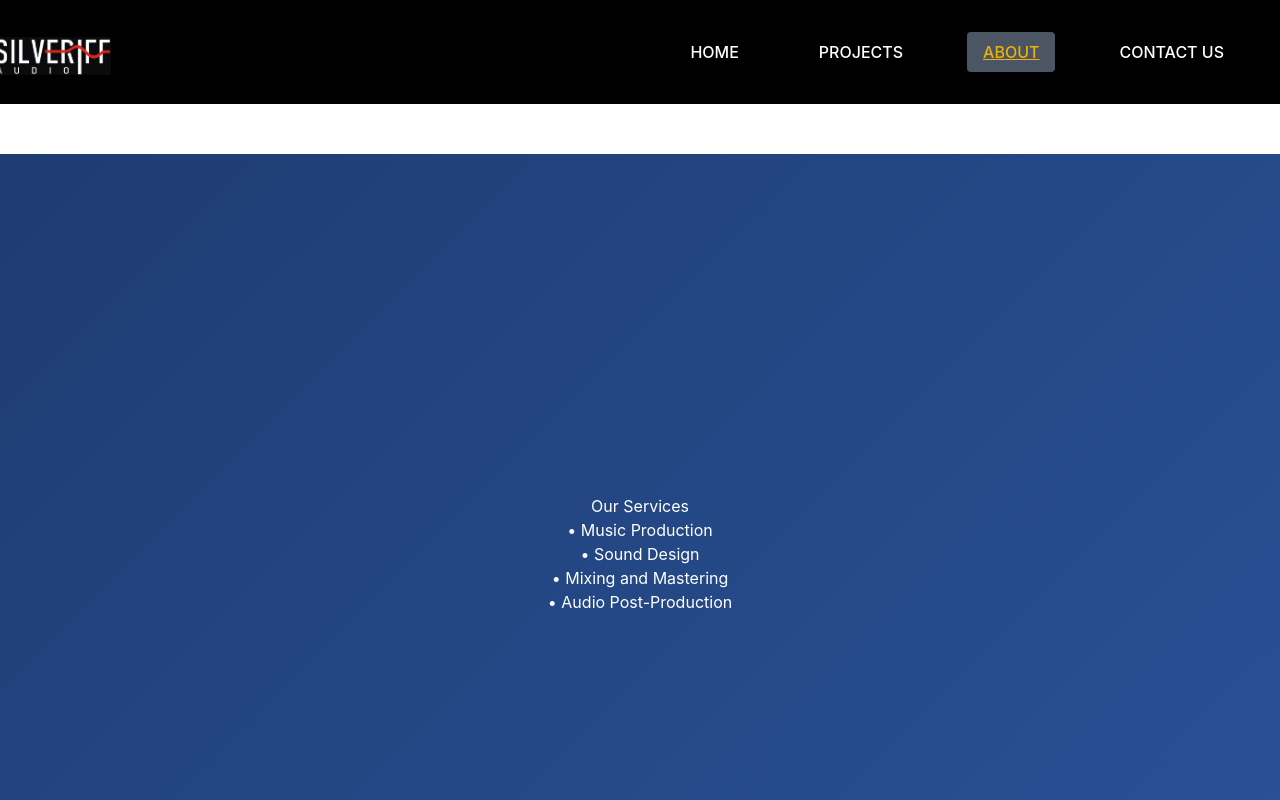
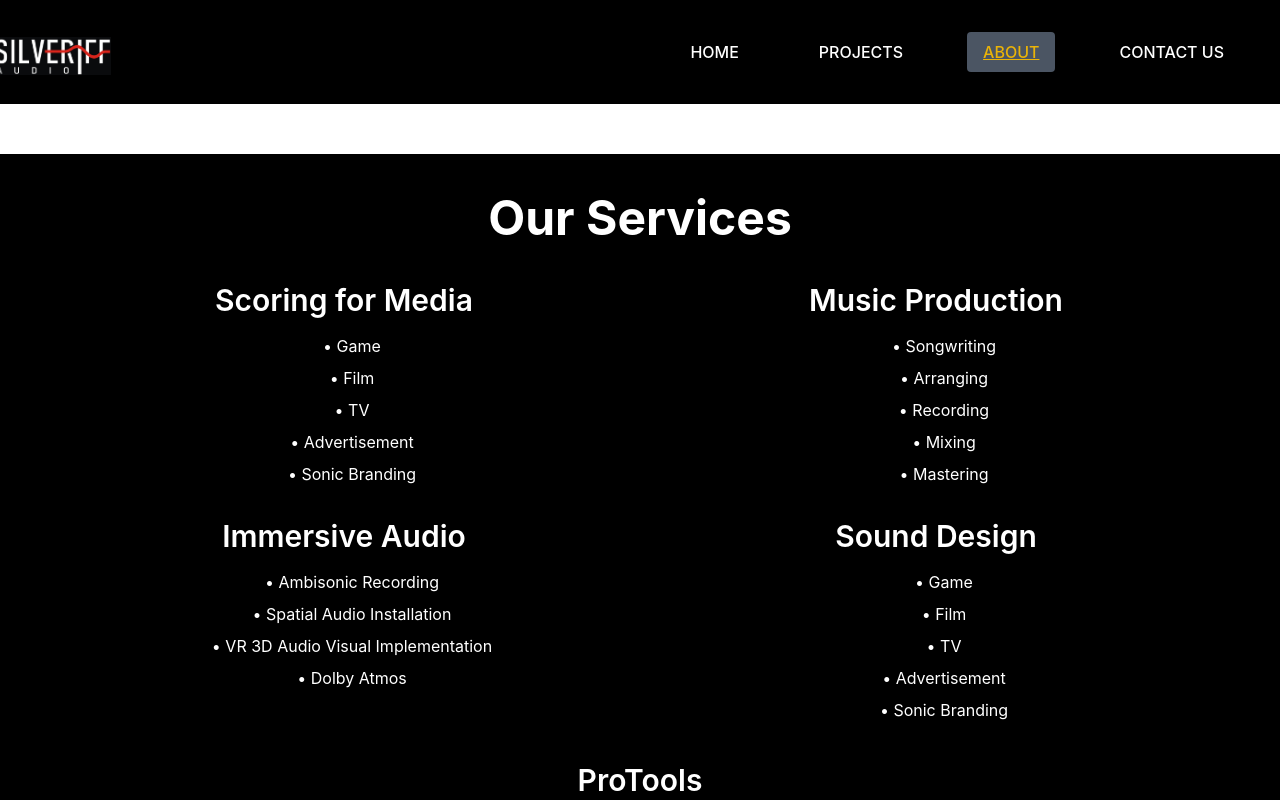
Before and after one commit to silveriff-audio/silveriff, a React (Vite) app in the folder ui/: page /service in a window 1280 px wide. Built offline with nearby package versions, Linux system fonts and the light colour scheme.

Commit message:
refactor: Update Service component with new sections and styling

```diff
--- a/ui/src/components/Service.tsx
+++ b/ui/src/components/Service.tsx
@@ -2,23 +2,68 @@ import React from 'react';
 
 const Service: React.FC = () => {
   return (
-    <div style={{
-      height: '100vh',
-      width: '100vw',
-      display: 'flex',
-      flexDirection: 'column',
-      justifyContent: 'center',
-      alignItems: 'center',
-      background: 'linear-gradient(135deg, #1e3c72 0%, #2a5298 100%)',
-      color: '#fff',
-    }}>
-      <h2>Our Services</h2>
-      <ul style={{ listStyleType: 'none', padding: 0 }}>
-        <li>• Music Production</li>
-        <li>• Sound Design</li>
-        <li>• Mixing and Mastering</li>
-        <li>• Audio Post-Production</li>
-      </ul>
+    <div className="min-h-screen w-full bg-black text-white flex flex-col items-center p-10">
+
+      {/* Header */}
+      <h1 className="text-5xl font-bold mb-10">Our Services</h1>
+
+      <div className="grid md:grid-cols-2 gap-8 w-full max-w-6xl">
+
+        {/* Scoring for Media Section */}
+        <div>
+          <h2 className="text-3xl font-semibold mb-4">Scoring for Media</h2>
+          <ul className="space-y-2 ml-4">
+            <li>• Game</li>
+            <li>• Film</li>
+            <li>• TV</li>
+            <li>• Advertisement</li>
+            <li>• Sonic Branding</li>
+          </ul>
+        </div>
+
+        {/* Music Production Section */}
+        <div>
+          <h2 className="text-3xl font-semibold mb-4">Music Production</h2>
+          <ul className="space-y-2 ml-4">
+            <li>• Songwriting</li>
+            <li>• Arranging</li>
+            <li>• Recording</li>
+            <li>• Mixing</li>
+            <li>• Mastering</li>
+          </ul>
+        </div>
+
+        {/* Immersive Audio Section */}
+        <div>
+          <h2 className="text-3xl font-semibold mb-4">Immersive Audio</h2>
+          <ul className="space-y-2 ml-4">
+            <li>• Ambisonic Recording</li>
+            <li>• Spatial Audio Installation</li>
+            <li>• VR 3D Audio Visual Implementation</li>
+            <li>• Dolby Atmos</li>
+          </ul>
+        </div>
+
+        {/* Sound Design Section */}
+        <div>
+          <h2 className="text-3xl font-semibold mb-4">Sound Design</h2>
+          <ul className="space-y-2 ml-4">
+            <li>• Game</li>
+            <li>• Film</li>
+            <li>• TV</li>
+            <li>• Advertisement</li>
+            <li>• Sonic Branding</li>
+          </ul>
+        </div>
+      </div>
+
+      {/* ProTools Section */}
+      <div className="mt-10 w-full max-w-6xl">
+        <h2 className="text-3xl font-semibold mb-4">ProTools</h2>
+        <p className="text-lg ml-4">
+          We use industry-standard tools such as ProTools for our recording and editing processes. With advanced features, it ensures high-quality results.
+        </p>
+      </div>
     </div>
   );
 };
```
